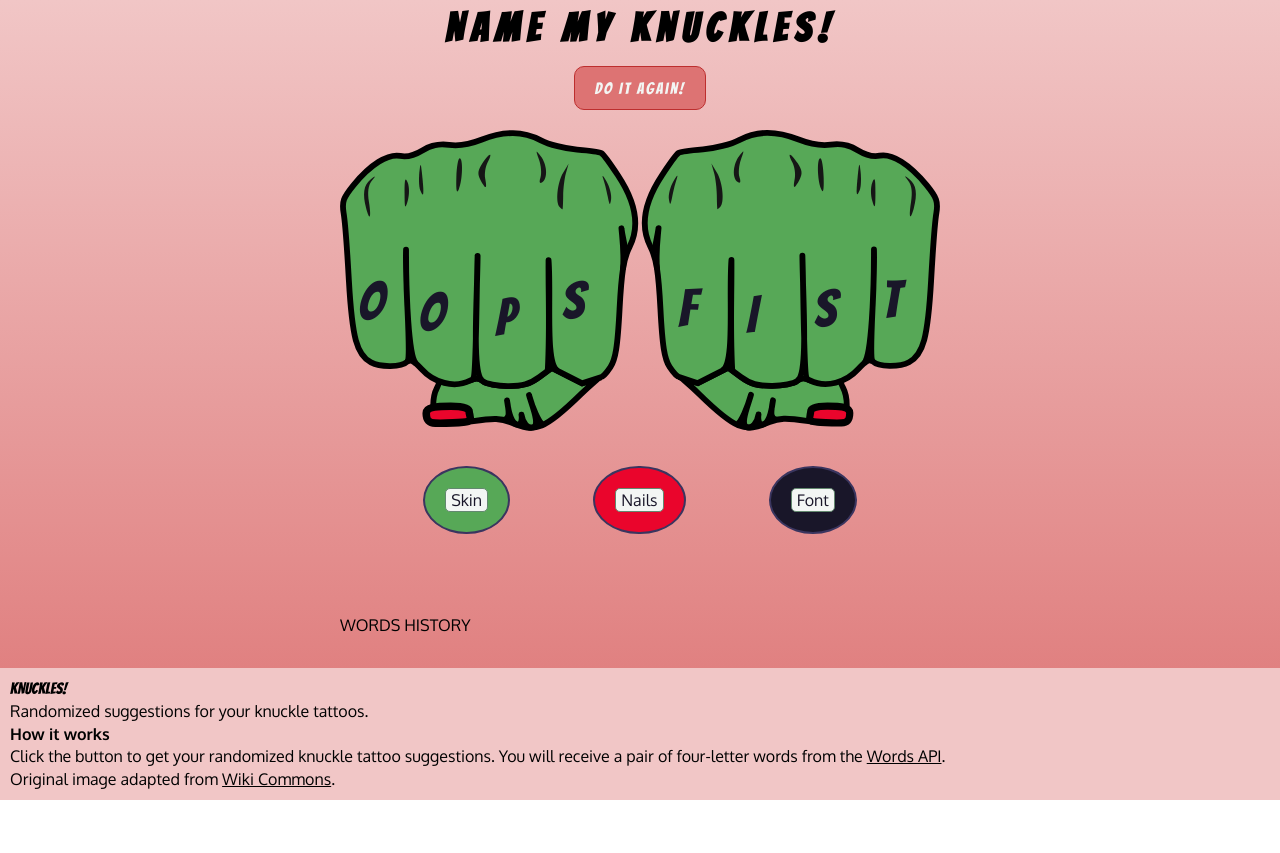
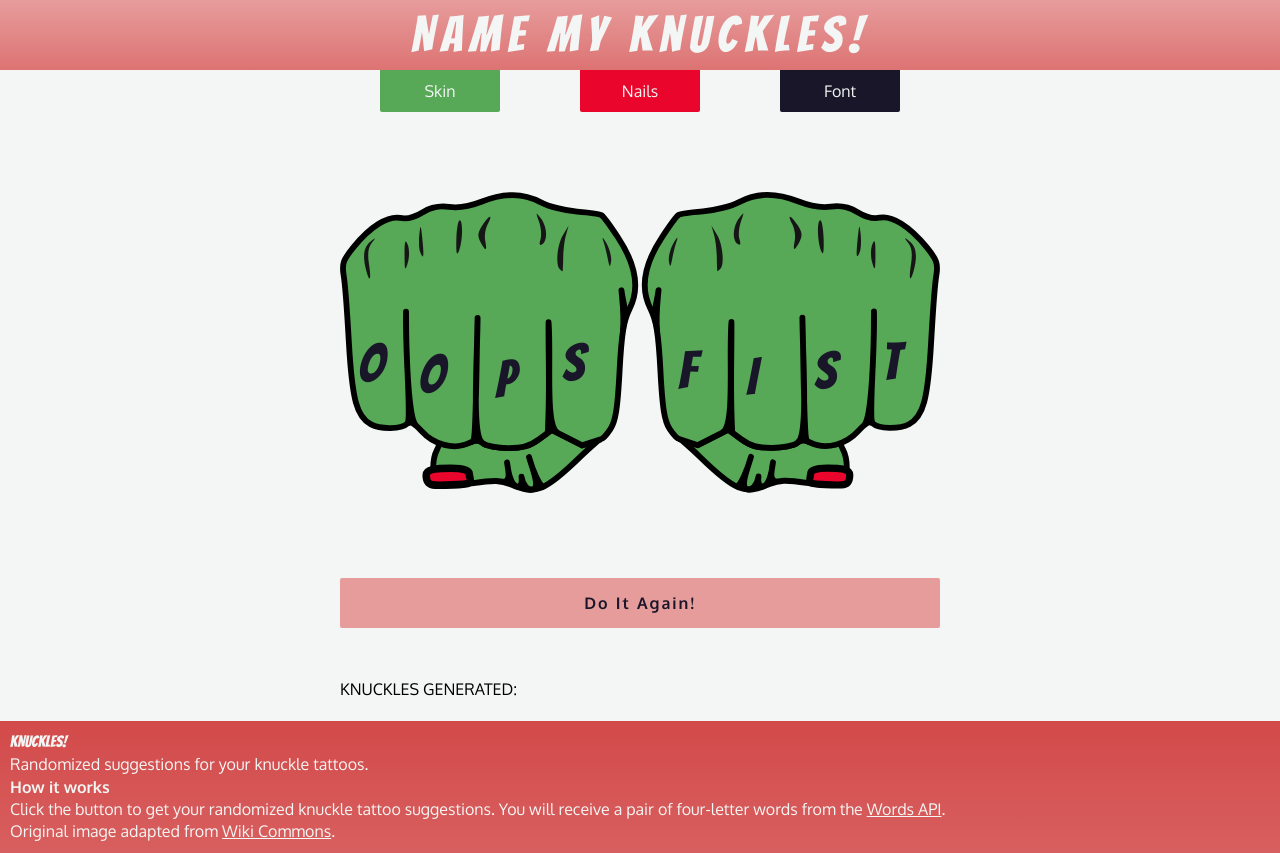
Before and after one commit to novellac/knuckles, a website: page index.html in a window 1280 px wide. Before the commit the page ends 800 px from the top, so only its background shows below. Drawn offline with Linux system fonts and the light colour scheme; no server answers; a web font is replaced by a local one.

Commit message:
Style - Additional padding, button styles, output history as list

```diff
--- a/index.html
+++ b/index.html
@@ -6,7 +6,7 @@
 	<meta name="viewport" content="width=device-width, initial-scale=1.0">
 	<meta http-equiv="X-UA-Compatible" content="ie=edge">
 	<style>
-		@import url('https://fonts.googleapis.com/css?family=Bangers|Barriecito|Miltonian+Tattoo|Mountains+of+Christmas|Permanent+Marker|Press+Start+2P|Rubik+Mono+One&display=swap');
+		/* @import url('https://fonts.googleapis.com/css?family=Bangers|Barriecito|Miltonian+Tattoo|Mountains+of+Christmas|Permanent+Marker|Press+Start+2P|Rubik+Mono+One&display=swap'); */
 	</style>
 	<link rel="stylesheet" type="text/css" href="css/styles.css">
 	<title>Knuckles!</title>
@@ -14,12 +14,13 @@
 
 <body>
 	<header class="header">
-		<h1 class="header__title font--bangers">Name My Knuckles!</h1>
+		<h1 class="header__title">Name My Knuckles!</h1>
 		<p class="subtitle sr-only">Randomized suggestions for your knuckle tattoos. Click the button to receive a new
 			suggestion.</p>
 	</header>
 	<main class="main">
-		<!-- <section id="color-options" class="options__panel">
+		<section id="color-options" class="options__panel">
+			<h3 class="options-panel__title sr-only">Control Stuff</h3>
 			<div class="colors__skin options-panel__button">
 				<input type="color" id="skin" name="skin" value="#008000" class="sr-only">
 				<label for="skin">Skin</label>
@@ -32,22 +33,21 @@
 				<input type="color" id="fontColor" name="fontColor" value="#000000" class="sr-only">
 				<label for="fontColor">Font</label>
 			</div>
-		</section> -->
-		<section id="new-word" class="options__new-word">
-			<button id="getWordsButton" class="new-word__button">Do It Again!</button>
 		</section>
 		<section id="image-output">
 			<div class="fists__wrapper">
 				<svg xmlns:dc="http://purl.org/dc/elements/1.1/" xmlns:cc="http://creativecommons.org/ns#"
 					xmlns:rdf="http://www.w3.org/1999/02/22-rdf-syntax-ns#" xmlns:svg="http://www.w3.org/2000/svg"
-					xmlns="http://www.w3.org/2000/svg" xmlns:sodipodi="http://sodipodi.sourceforge.net/DTD/sodipodi-0.dtd"
-					xmlns:inkscape="http://www.inkscape.org/namespaces/inkscape" viewBox="0 0 205.64635 103.05426" id="svg2"
-					version="1.1" inkscape:version="0.92.4 (unknown)" sodipodi:docname="fists3.svg">
+					xmlns="http://www.w3.org/2000/svg"
+					xmlns:sodipodi="http://sodipodi.sourceforge.net/DTD/sodipodi-0.dtd"
+					xmlns:inkscape="http://www.inkscape.org/namespaces/inkscape" viewBox="0 0 205.64635 103.05426"
+					id="svg2" version="1.1" inkscape:version="0.92.4 (unknown)" sodipodi:docname="fists3.svg">
 					<defs id="defs4" />
 					<sodipodi:namedview id="base" pagecolor="#ffffff" bordercolor="#666666" borderopacity="1.0"
-						inkscape:pageopacity="0.0" inkscape:pageshadow="2" inkscape:zoom="3.9697071" inkscape:cx="104.41525"
-						inkscape:cy="44.689529" inkscape:document-units="px" inkscape:current-layer="layer1" showgrid="false"
-						inkscape:window-width="1920" inkscape:window-height="968" inkscape:window-x="0" inkscape:window-y="27"
+						inkscape:pageopacity="0.0" inkscape:pageshadow="2" inkscape:zoom="3.9697071"
+						inkscape:cx="104.41525" inkscape:cy="44.689529" inkscape:document-units="px"
+						inkscape:current-layer="layer1" showgrid="false" inkscape:window-width="1920"
+						inkscape:window-height="968" inkscape:window-x="0" inkscape:window-y="27"
 						inkscape:window-maximized="1" fit-margin-top="0" fit-margin-left="0" fit-margin-right="0"
 						fit-margin-bottom="0" />
 					<metadata id="metadata7">
@@ -66,7 +66,8 @@
 								d="m 675.5625,496.96094 -4.28125,3.15039 c -3.33136,2.45124 -5.73152,3.13574 -10.82227,3.08594 -3.59789,-0.0351 -7.40253,-0.7785 -8.45312,-1.65039 -1.40885,-1.16927 -2.56406,-1.23396 -4.40625,-0.24805 -3.83073,0.94086 -7.66146,0.55492 -11.49219,0.0859 1.01407,0 1.04878,0.68824 0.12305,2.41796 -0.71168,1.3298 -1.29297,4.12354 -1.29297,6.20704 0,5.63307 3.21702,6.8448 13.81055,5.20117 7.0004,-1.08615 9.44338,-1.00312 12.73828,0.4375 8.48031,3.70777 11.80643,2.38096 24.00586,-9.57617 3.33178,-3.26563 6.47375,-5.9375 6.98242,-5.9375 l -6.47656,2.14648 -5.21875,-2.66016 z"
 								style="fill-opacity:1;stroke:#000000;stroke-width:2;stroke-miterlimit:4;stroke-dasharray:none;stroke-opacity:1"
 								class="skin thumb" />
-							<path sodipodi:nodetypes="sssssscssscccccccccsssscsss" inkscape:connector-curvature="0" id="path4227"
+							<path sodipodi:nodetypes="sssssscssscccccccccsssscsss" inkscape:connector-curvature="0"
+								id="path4227"
 								d="m 662.27539,416.50586 c -3.35203,-0.0284 -6.91555,0.73373 -10.85156,2.28516 -4.05921,1.6 -7.76377,2.18502 -11.05078,1.74414 -3.64422,-0.4888 -6.04973,0.009 -9.15039,1.89453 -2.71435,1.65069 -5.4013,2.31974 -7.57618,1.88476 -4.18229,-0.83646 -10.19365,2.92343 -16.0039,10.01172 -3.53809,4.31631 -4.05551,5.75473 -3.42188,9.50977 0.41062,2.43328 1.22934,12.88782 1.81836,23.23242 1.11747,19.62556 2.68044,25.40814 7.57813,28.0293 3.22653,1.72679 10.47303,1.63439 12.26367,-0.15625 1.09081,-1.09081 2.34081,-0.48049 5.125,2.5 4.01619,4.48291 11.06793,6.71772 16.59375,3.85742 1.84219,-0.98591 2.9974,-0.92122 4.40625,0.24805 1.05059,0.87189 4.85523,1.61529 8.45312,1.65039 5.09075,0.0498 7.49091,-0.6347 10.82227,-3.08594 l 4.28125,-3.15039 5.2168,2.66015 5.21875,2.66016 6.47656,-2.14648 c 0.50866,0 1.94905,-1.54688 3.20117,-3.4375 1.76713,-2.66829 2.46841,-7.09358 3.13086,-19.77735 0.67215,-12.86939 1.40175,-17.41788 3.43945,-21.41211 3.55354,-6.96551 2.21089,-15.19558 -4.00781,-24.56445 -2.53677,-3.82181 -5.05346,-7.22002 -5.5918,-7.55274 -0.53833,-0.33268 -4.32059,-0.88345 -8.40625,-1.2246 -4.08563,-0.34114 -9.65737,-1.78225 -12.38085,-3.20118 -3.09218,-1.61102 -6.23196,-2.43056 -9.58399,-2.45898 z"
 								style="fill-opacity:1;stroke:#000000;stroke-width:2;stroke-miterlimit:4;stroke-dasharray:none;stroke-opacity:1"
 								class="skin" />
@@ -119,7 +120,8 @@
 								d="m 675.5625,496.96094 -4.28125,3.15039 c -3.33136,2.45124 -5.73152,3.13574 -10.82227,3.08594 -3.59789,-0.0351 -7.40253,-0.7785 -8.45312,-1.65039 -1.40885,-1.16927 -2.56406,-1.23396 -4.40625,-0.24805 -3.83073,0.94086 -7.66146,0.55492 -11.49219,0.0859 1.01407,0 1.04878,0.68824 0.12305,2.41796 -0.71168,1.3298 -1.29297,4.12354 -1.29297,6.20704 0,5.63307 3.21702,6.8448 13.81055,5.20117 7.0004,-1.08615 9.44338,-1.00312 12.73828,0.4375 8.48031,3.70777 11.80643,2.38096 24.00586,-9.57617 3.33178,-3.26563 6.47375,-5.9375 6.98242,-5.9375 l -6.47656,2.14648 -5.21875,-2.66016 z"
 								style="fill-opacity:1;stroke:#000000;stroke-width:2;stroke-miterlimit:4;stroke-dasharray:none;stroke-opacity:1"
 								class="skin thumb" />
-							<path sodipodi:nodetypes="sssssscssscccccccccsssscsss" inkscape:connector-curvature="0" id="path4227-1"
+							<path sodipodi:nodetypes="sssssscssscccccccccsssscsss" inkscape:connector-curvature="0"
+								id="path4227-1"
 								d="m 662.27539,416.50586 c -3.35203,-0.0284 -6.91555,0.73373 -10.85156,2.28516 -4.05921,1.6 -7.76377,2.18502 -11.05078,1.74414 -3.64422,-0.4888 -6.04973,0.009 -9.15039,1.89453 -2.71435,1.65069 -5.4013,2.31974 -7.57618,1.88476 -4.18229,-0.83646 -10.19365,2.92343 -16.0039,10.01172 -3.53809,4.31631 -4.05551,5.75473 -3.42188,9.50977 0.41062,2.43328 1.22934,12.88782 1.81836,23.23242 1.11747,19.62556 2.68044,25.40814 7.57813,28.0293 3.22653,1.72679 10.47303,1.63439 12.26367,-0.15625 1.09081,-1.09081 2.34081,-0.48049 5.125,2.5 4.01619,4.48291 11.06793,6.71772 16.59375,3.85742 1.84219,-0.98591 2.9974,-0.92122 4.40625,0.24805 1.05059,0.87189 4.85523,1.61529 8.45312,1.65039 5.09075,0.0498 7.49091,-0.6347 10.82227,-3.08594 l 4.28125,-3.15039 5.2168,2.66015 5.21875,2.66016 6.47656,-2.14648 c 0.50866,0 1.94905,-1.54688 3.20117,-3.4375 1.76713,-2.66829 2.46841,-7.09358 3.13086,-19.77735 0.67215,-12.86939 1.40175,-17.41788 3.43945,-21.41211 3.55354,-6.96551 2.21089,-15.19558 -4.00781,-24.56445 -2.53677,-3.82181 -5.05346,-7.22002 -5.5918,-7.55274 -0.53833,-0.33268 -4.32059,-0.88345 -8.40625,-1.2246 -4.08563,-0.34114 -9.65737,-1.78225 -12.38085,-3.20118 -3.09218,-1.61102 -6.23196,-2.43056 -9.58399,-2.45898 z"
 								style="fill-opacity:1;stroke:#000000;stroke-width:2;stroke-miterlimit:4;stroke-dasharray:none;stroke-opacity:1"
 								class="skin" />
@@ -225,27 +227,17 @@
 				</svg>
 			</div>
 		</section>
-		<section id="color-options" class="options__panel">
-			<h3 class="options-panel__title sr-only">Control Stuff</h3>
-			<div class="colors__skin options-panel__button">
-				<input type="color" id="skin" name="skin" value="#008000" class="sr-only">
-				<label for="skin">Skin</label>
-			</div>
-			<div class="colors__fingernails options-panel__button">
-				<input type="color" id="fingernails" name="fingernails" value="#ff0000" class="sr-only">
-				<label for="fingernails">Nails</label>
-			</div>
-			<div class="colors__fontColor options-panel__button">
-				<input type="color" id="fontColor" name="fontColor" value="#000000" class="sr-only">
-				<label for="fontColor">Font</label>
-			</div>
+		<section id="new-word" class="options__new-word">
+			<button id="getWordsButton" class="new-word__button">Do It Again!</button>
 		</section>
+
 		<section id="definition-output">
 			<!-- This is where the current word definitions will live. -->
 		</section>
 
-		<section id="outputHistory" class="history__tags">
-			<h3>Words history</h3>
+		<section class="history__tags">
+			<div id="outputHistory">
+				<h3 class="history__title">Knuckles Generated:</h3>
 				<!--
 					HTML here will be output by JS.
 					It will be in the form
@@ -254,11 +246,12 @@
 						<span class="row__cell">word2</span>
 						<div>
 						-->
+			</div>
 		</section>
 	</main>
 
 	<footer class="footer">
-		<h3 class="font--bangers">Knuckles!</h2>
+		<h3 class="font--bangers">Knuckles!</h3>
 		<p>Randomized suggestions for your knuckle tattoos.</p>
 		<h2>How it works</h2>
 		<p>Click the button to get your randomized knuckle tattoo suggestions. You will receive a pair of four-letter
--- a/script.js
+++ b/script.js
@@ -98,7 +98,7 @@
 // Let's take our processed data, pull out the bits we want, and attach them to the page by calling our helper functions.
 let appendHistory = responseData => {
   console.log("appendHistory", responseData);
-  let outputRow = createNode("div");
+  let outputRow = createNode("li");
   outputRow.classList = "output__row";
   append(outputParent, outputRow);
 
--- a/scss/abstracts/_variables.scss
+++ b/scss/abstracts/_variables.scss
@@ -7,3 +7,5 @@
 $black: rgb(25, 22, 41);
 $black-er: #060509;
 $red: #EA052C;
+
+$border-radius: 2px;
--- a/scss/base/_typography.scss
+++ b/scss/base/_typography.scss
@@ -22,7 +22,7 @@
 }
 
 h1 {
-    font-family: $bangers;
+    font-family: $sans-serif;
     letter-spacing: 7px;
-    font-size: 4rem;
+    font-size: 5rem;
 }
--- a/scss/components/_buttons.scss
+++ b/scss/components/_buttons.scss
@@ -1,9 +1,9 @@
 .options__panel {
+    align-items: center;
     display: flex;
-    align-items: center;
     flex-wrap: wrap;
-    justify-content: space-evenly;
-    margin: 3rem auto 8rem auto;
+    justify-content: space-around;
+    margin: 0 auto 8rem auto;
 }
 
 .options-panel__title {
@@ -13,10 +13,15 @@
 
 .options-panel__button {
     background-color: lighten($pink, 10%);
-    border: 2px solid $purple;
-    border-radius: 50%;
+    border-radius: $border-radius;
+    border-top-left-radius: 0;
+    border-top-right-radius: 0;
     display: flex;
-    padding: 2rem;
+    min-width: 20%;
+
+    &:hover {
+        cursor: pointer;
+    }
 
     &.colors__skin {
         background-color: $green-wicked;
@@ -31,29 +36,37 @@
     }
 
     label {
-        background-color: $white;
-        border: 1px solid darken($white, 50%);
-        border-radius: 5px;
-        color: $black;
-        padding: 0 .5rem;
+        color: $white;
+        padding: 1rem 2rem;
+        text-align: center;
+        width: 100%;
+
+        &:hover {
+            cursor: pointer;
+        }
     }
 }
 
 .options__new-word {
     display: flex;
     justify-content: center;
-    margin-bottom: 2rem;
+    margin: 10vh auto 5rem auto;
 
     .new-word__button {
-        background-color: $pink;
-        border: 1px solid darken($pink, 20%);
-        color: $white;
-        font-family: $bangers;
+        background-color: lighten($pink, 10%);
+        border-width: 0px;
+        border-radius: $border-radius;
+        color: $black;
+        font-weight: 600;
         line-height: normal;
         letter-spacing: 2px;
-        text-align: inherit;
-        padding: 1.25rem 2rem;
-        border-radius: 10px;
+        text-align: center;
+        padding: 1.5rem 2rem;
+        min-width: 100%;
+
+        &:hover {
+            cursor: pointer;
+        }
     }
 }
 
--- /dev/null
+++ b/scss/components/_history.scss
@@ -0,0 +1,9 @@
+.history__title {}
+
+li {
+    list-style-position: inside;
+}
+
+.row__cell:nth-of-type(2) {
+    margin: 0 .5rem;
+}
--- a/scss/layout/_footer.scss
+++ b/scss/layout/_footer.scss
@@ -0,0 +1,9 @@
+footer {
+    background-image: linear-gradient(darken($pink, 10%), darken($pink, 5%));
+    margin-top: 2rem;
+    padding: 1rem;
+}
+
+footer * {
+    color: $white;
+}
--- a/scss/layout/_grid.scss
+++ b/scss/layout/_grid.scss
@@ -4,7 +4,7 @@
 }
 
 html {
-    background-image: linear-gradient(lighten($pink, 20%), $pink);
+    background-color: $white;
 }
 
 body {
@@ -14,7 +14,7 @@
 
 .main {
     flex: 1 0 auto;
-    padding: 1rem;
+    padding: 0 1rem;
 }
 
 .footer {
@@ -25,10 +25,3 @@
     max-width: 600px;
     margin: auto;
 }
-
-
-footer {
-    background-color: lighten($pink, 20%);
-    margin-top: 2rem;
-    padding: 1rem;
-}
--- a/scss/layout/_header.scss
+++ b/scss/layout/_header.scss
@@ -1,4 +1,11 @@
+.header {
+    background-image: linear-gradient(lighten($pink, 10%), $pink);
+}
+
 .header__title {
+    color: $white;
     margin: auto;
     text-align: center;
+    font-family: $bangers;
+    font-weight: lighter;
 }
--- a/scss/main.scss
+++ b/scss/main.scss
@@ -19,4 +19,4 @@
 // 4. Components
 @import 'components/buttons',
 'components/fists',
-'components/tags';
+'components/history';
```
Also changed, not shown: scss/components/_tags.scss (deleted, +0 -23 lines), css/styles.css, 1 other file. Lines whose indentation alone changed are shown as unchanged.
